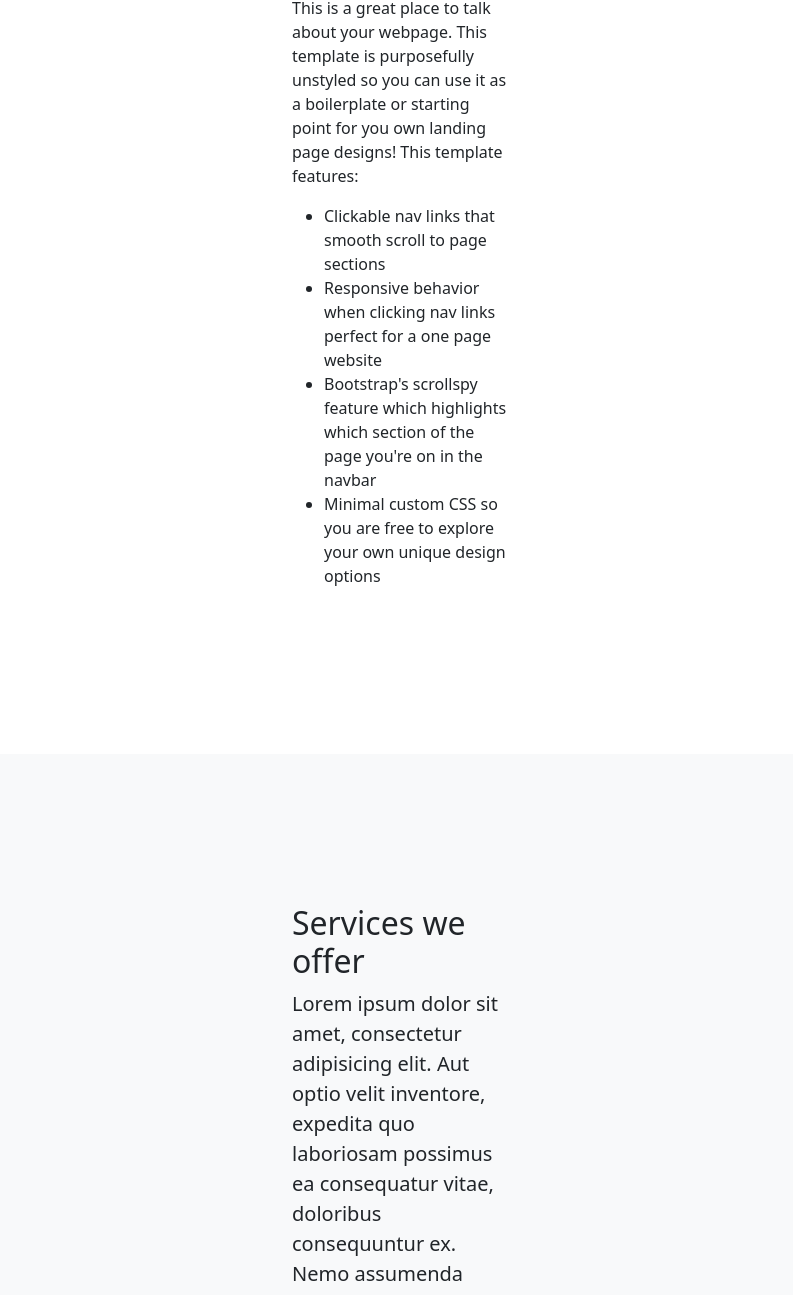
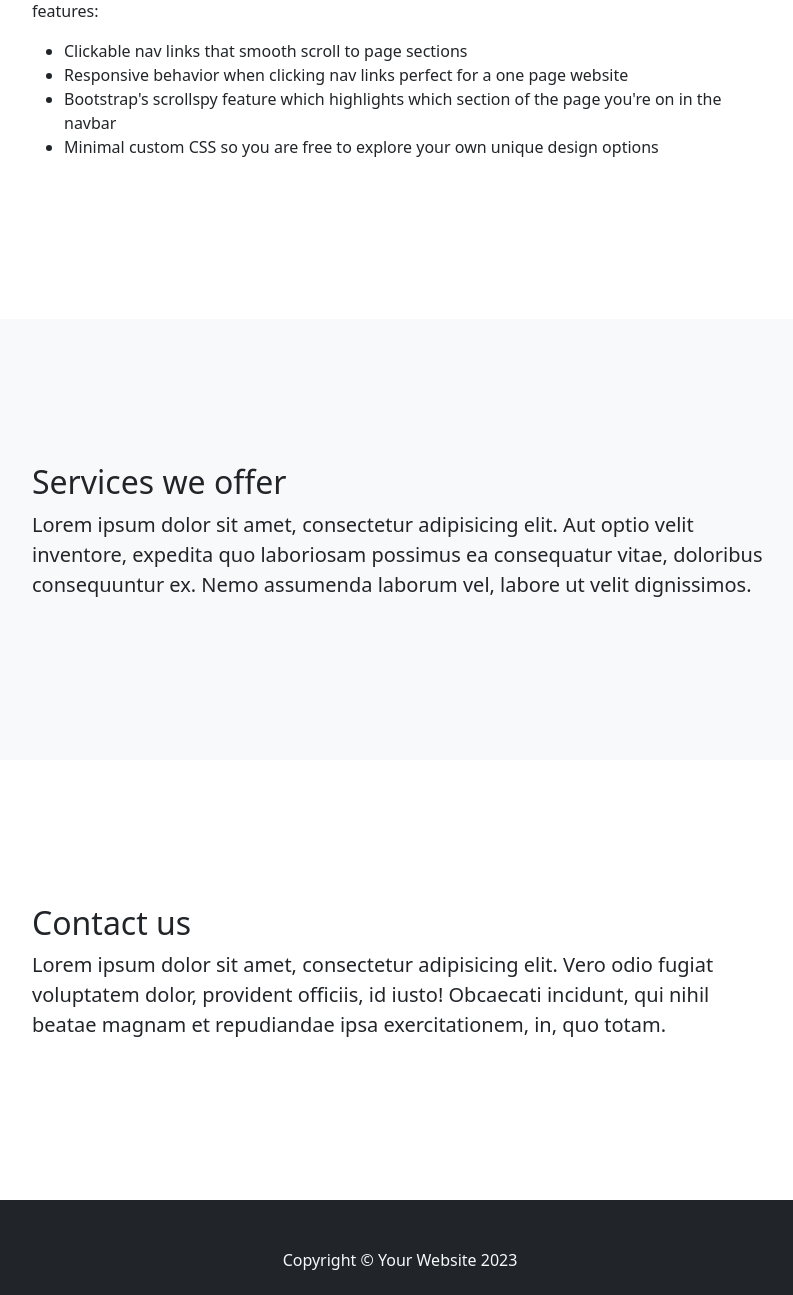
Before and after one commit to GulchohraSultanova/BB207HomeWork, a plain HTML site: page BB207HomeWork/HtmlCss/index.html in a window 1280 px wide. Shown: the part 601-1896 px from the top of the page, without its empty margins (240-1033 px from the left). Drawn offline with nearby package versions, Linux system fonts and the light colour scheme.

Commit message:
HTML5, CSS3, Bootstrap5, Responsive Design

```diff
--- a/BB207HomeWork/HtmlCss/index.html
+++ b/BB207HomeWork/HtmlCss/index.html
@@ -50,46 +50,65 @@
                 <p class="fs-5 font-weight-normal">A functional Bootstrap 5 boilerplate for one page scrolling
                     websites
                 </p>
-                <a href="#" class="btn btn-light fs-5">
+                <a href="#about" class="btn btn-light fs-5">
                     Start scrolling!
                 </a>
             </div>
         </section>
 
-        <section style="padding: 150px 520px;">
+        <section style="padding: 144px 0;" id="about">
             <div class="container">
+                <div class="row justify-content-center">
+                    <div class="col-lg-8 col-md-9 col-sm-10 col-xs-11 col-9">
                         <h2>About this page</h2>
-                <p>This is a great place to talk about your webpage. This template is purposefully unstyled so you can
-                    use it as a boilerplate or starting point for you own landing page designs! This template features:
+                        <p>This is a great place to talk about your webpage. This template is purposefully unstyled so
+                            you can
+                            use it as a boilerplate or starting point for you own landing page designs! This template
+                            features:
                         </p>
                         <ul>
                             <li>Clickable nav links that smooth scroll to page sections</li>
                             <li>Responsive behavior when clicking nav links perfect for a one page website</li>
-                    <li>Bootstrap's scrollspy feature which highlights which section of the page you're on in the navbar
+                            <li>Bootstrap's scrollspy feature which highlights which section of the page you're on in
+                                the navbar
                             </li>
                             <li>Minimal custom CSS so you are free to explore your own unique design options</li>
                         </ul>
                     </div>
+                </div>
+            </div>
         </section>
 
-        <section style="padding: 150px 520px;" class="bg-light">
+        <section class="bg-light" style="padding: 144px 0;">
             <div class="container">
+                <div class="row justify-content-center">
+                    <div class="col-lg-8 col-md-9 col-sm-10 col-xs-11 col-9">
                         <h2>Services we offer</h2>
-                <p class="fs-5 fw-light">Lorem ipsum dolor sit amet, consectetur adipisicing elit. Aut optio velit
+                        <p class="fs-5 fw-light">Lorem ipsum dolor sit amet, consectetur adipisicing elit. Aut optio
+                            velit
                             inventore, expedita quo
-                    laboriosam possimus ea consequatur vitae, doloribus consequuntur ex. Nemo assumenda laborum vel,
+                            laboriosam possimus ea consequatur vitae, doloribus consequuntur ex. Nemo assumenda laborum
+                            vel,
                             labore ut velit dignissimos.
                         </p>
                     </div>
+                </div>
+            </div>
         </section>
 
-        <section style="padding: 150px 520px;">
+        <section style="padding: 144px 0;">
             <div class="container">
+                <div class="row justify-content-center">
+                    <div class="col-lg-8 col-md-9 col-sm-10 col-xs-11 col-9">
                         <h2>Contact us</h2>
-                <p class="fs-5 fw-light">Lorem ipsum dolor sit amet, consectetur adipisicing elit. Vero odio fugiat
-                    voluptatem dolor, provident officiis, id iusto! Obcaecati incidunt, qui nihil beatae magnam et
+                        <p class="fs-5 fw-light">Lorem ipsum dolor sit amet, consectetur adipisicing elit. Vero odio
+                            fugiat
+                            voluptatem dolor, provident officiis, id iusto! Obcaecati incidunt, qui nihil beatae magnam
+                            et
                             repudiandae ipsa exercitationem, in, quo totam.
                         </p>
+                    </div>
+                </div>
             </div>
         </section>
     </main>
```
Lines whose indentation alone changed are shown as unchanged.
